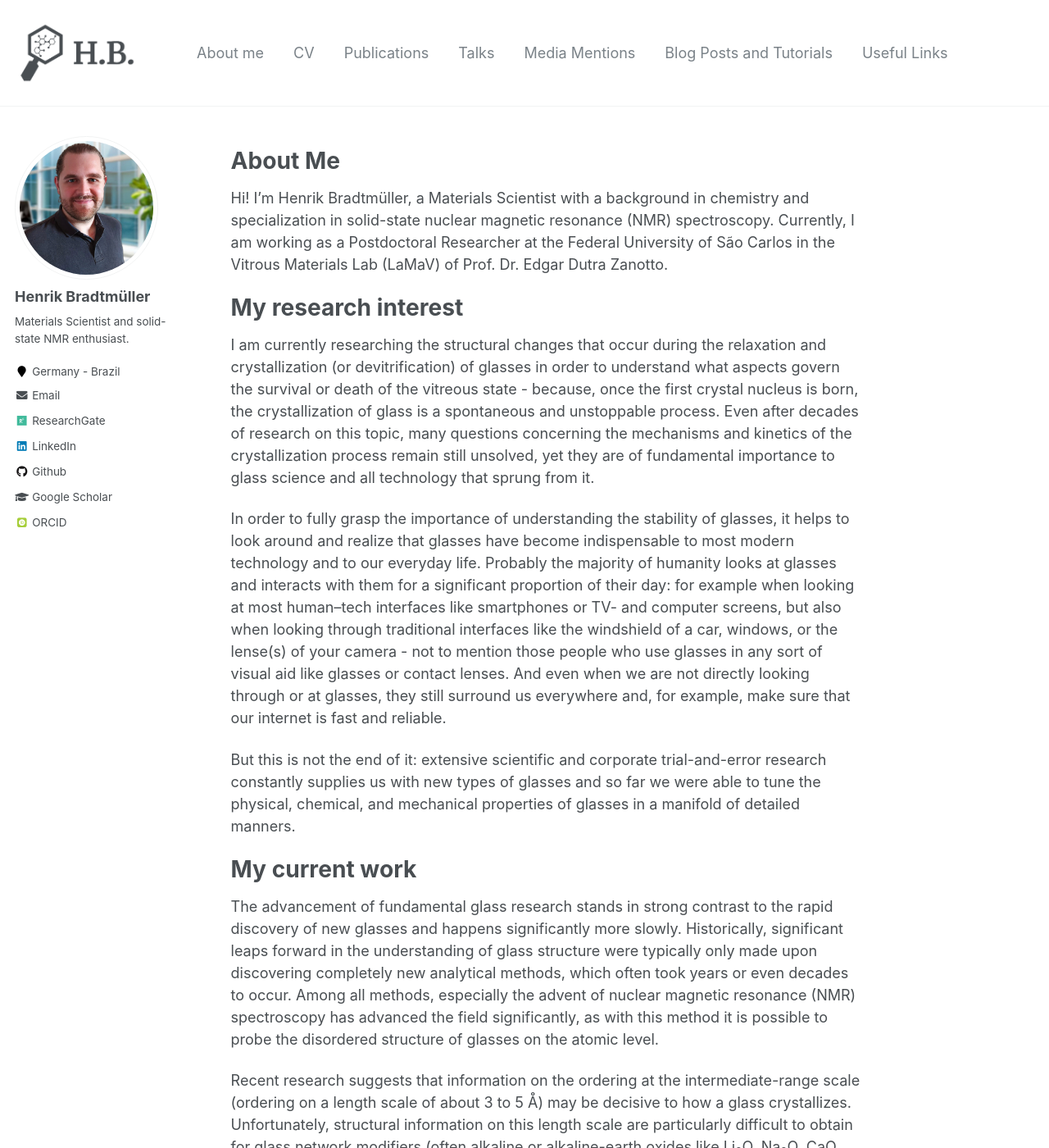
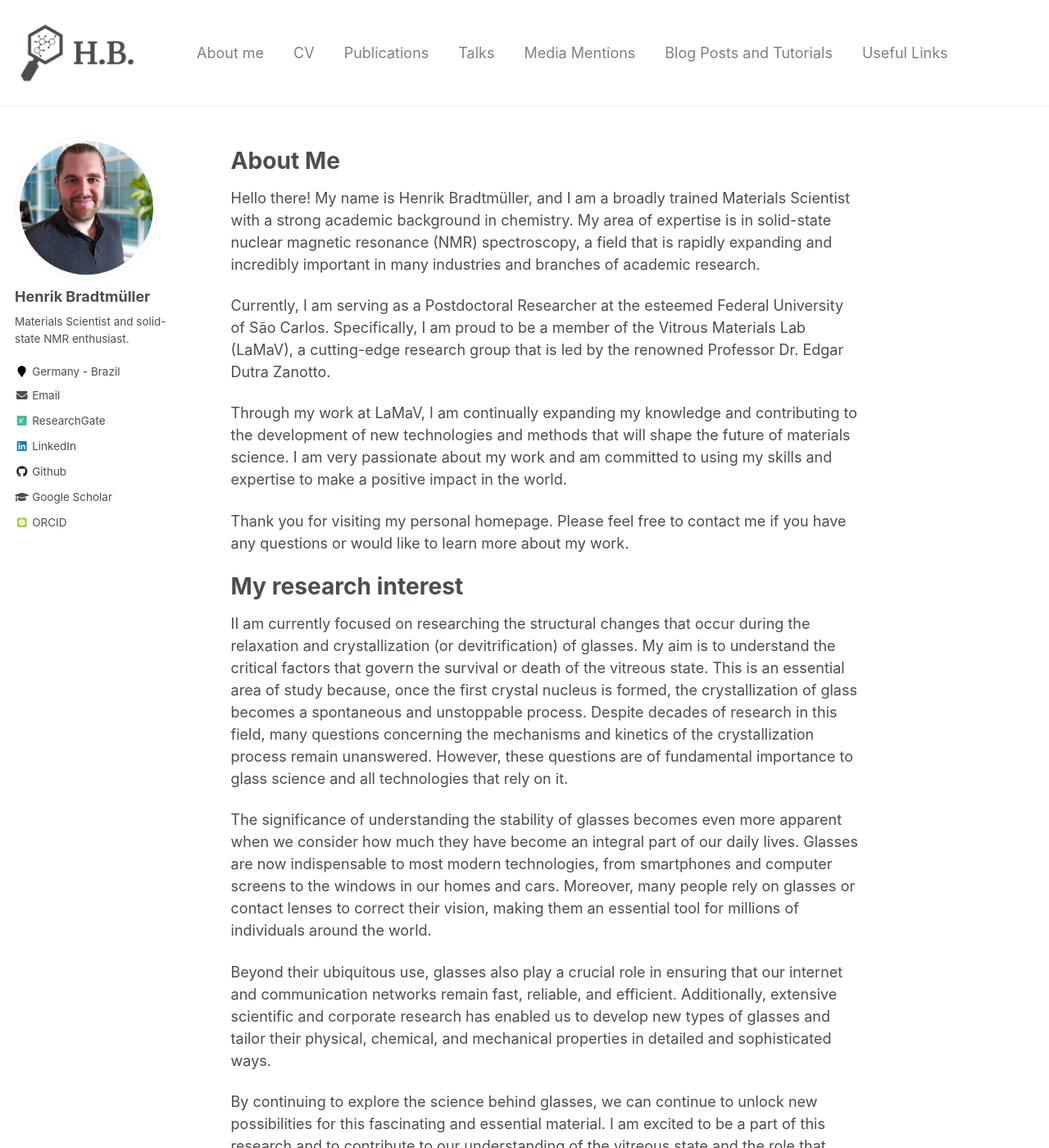
Before and after one commit to hbrmn/hbrmn.github.io, a Jekyll site: the page built from _pages/about.md, in a window 1280 px wide and 1400 px high. Shown: the whole window at 82% size. Built offline with Jekyll 4.4.1, drawn with Linux system fonts in a browser that asks for light colours; some web fonts are replaced; some of the changed text lies outside the part shown.

Commit message:
Update about.md

```diff
--- a/_pages/about.md
+++ b/_pages/about.md
@@ -10,21 +10,28 @@ redirect_from:
 About Me
 ======
 
-Hi! I'm Henrik Bradtmüller, a Materials Scientist with a background in chemistry and specialization in solid-state nuclear magnetic resonance (NMR) spectroscopy.
-Currently, I am working as a Postdoctoral Researcher at the Federal University of São Carlos in the Vitrous Materials Lab (LaMaV) of Prof. Dr. Edgar Dutra Zanotto.
+Hello there! My name is Henrik Bradtmüller, and I am a broadly trained Materials Scientist with a strong academic background in chemistry. My area of expertise is in solid-state nuclear magnetic resonance (NMR) spectroscopy, a field that is rapidly expanding and incredibly important in many industries and branches of academic research.
+
+Currently, I am serving as a Postdoctoral Researcher at the esteemed Federal University of São Carlos. Specifically, I am proud to be a member of the Vitrous Materials Lab (LaMaV), a cutting-edge research group that is led by the renowned Professor Dr. Edgar Dutra Zanotto.
+
+Through my work at LaMaV, I am continually expanding my knowledge and contributing to the development of new technologies and methods that will shape the future of materials science. I am very passionate about my work and am committed to using my skills and expertise to make a positive impact in the world.
+
+Thank you for visiting my personal homepage. Please feel free to contact me if you have any questions or would like to learn more about my work.
 
 My research interest
 ======
-I am currently researching the structural changes that occur during the relaxation and crystallization (or devitrification) of glasses in order to understand what aspects govern the survival or death of the vitreous state - because, once the first crystal nucleus is born, the crystallization of glass is a spontaneous and unstoppable process. Even after decades of research on this topic, many questions concerning the mechanisms and kinetics of the crystallization process remain still unsolved, yet they are of fundamental importance to glass science and all technology that sprung from it.
+II am currently focused on researching the structural changes that occur during the relaxation and crystallization (or devitrification) of glasses. My aim is to understand the critical factors that govern the survival or death of the vitreous state. This is an essential area of study because, once the first crystal nucleus is formed, the crystallization of glass becomes a spontaneous and unstoppable process. Despite decades of research in this field, many questions concerning the mechanisms and kinetics of the crystallization process remain unanswered. However, these questions are of fundamental importance to glass science and all technologies that rely on it.
 
-In order to fully grasp the importance of understanding the stability of glasses, it helps to look around and realize that glasses have become indispensable to most modern technology and to our everyday life. Probably the majority of humanity looks at glasses and interacts with them for a significant proportion of their day: for example when looking at most human--tech interfaces like smartphones or TV- and computer screens, but also when looking through traditional interfaces like the windshield of a car, windows, or the lense(s) of your camera - not to mention those people who use glasses in any sort of visual aid like glasses or contact lenses. And even when we are not directly looking through or at glasses, they still surround us everywhere and, for example, make sure that our internet is fast and reliable.
+The significance of understanding the stability of glasses becomes even more apparent when we consider how much they have become an integral part of our daily lives. Glasses are now indispensable to most modern technologies, from smartphones and computer screens to the windows in our homes and cars. Moreover, many people rely on glasses or contact lenses to correct their vision, making them an essential tool for millions of individuals around the world.
 
-But this is not the end of it: extensive scientific and corporate trial-and-error research constantly supplies us with new types of glasses and so far we were able to tune the physical, chemical, and mechanical properties of glasses in a manifold of detailed manners.
+Beyond their ubiquitous use, glasses also play a crucial role in ensuring that our internet and communication networks remain fast, reliable, and efficient. Additionally, extensive scientific and corporate research has enabled us to develop new types of glasses and tailor their physical, chemical, and mechanical properties in detailed and sophisticated ways.
+
+By continuing to explore the science behind glasses, we can continue to unlock new possibilities for this fascinating and essential material. I am excited to be a part of this research and to contribute to our understanding of the vitreous state and the role that glasses play in our lives.
 
 My current work
 ======
-The advancement of fundamental glass research stands in strong contrast to the rapid discovery of new glasses and happens significantly more slowly. Historically, significant leaps forward in the understanding of glass structure were typically only made upon discovering completely new analytical methods, which often took years or even decades to occur. Among all methods, especially the advent of nuclear magnetic resonance (NMR) spectroscopy has advanced the field significantly, as with this method it is possible to probe the disordered structure of glasses on the atomic level.
+The advancement of fundamental glass research has progressed much more slowly than the rapid discovery of new glasses. In the past, significant leaps forward in understanding glass structure were only made upon discovering completely new analytical methods, which often took years or even decades to develop. While many methods have contributed to our understanding of glasses, the advent of nuclear magnetic resonance (NMR) spectroscopy has particularly advanced the field. NMR spectroscopy enables us to probe the disordered structure of glasses at the atomic level.
 
-Recent research suggests that information on the ordering at the intermediate-range scale (ordering on a length scale of about 3 to 5 Å) may be decisive to how a glass crystallizes. Unfortunately, structural information on this length scale are particularly difficult to obtain for glass network modifiers (often alkaline or alkaline-earth oxides like Li<sub>2</sub>O, Na<sub>2</sub>O, CaO, MgO...), even with NMR spectroscopy.
+Recent research has shown that information on the intermediate-range scale ordering (on a length scale of about 3 to 5 Å) may be crucial to understanding how a glass crystallizes. Unfortunately, obtaining structural information on this length scale is particularly difficult for glass network modifiers (often alkaline or alkaline-earth oxides such as Li<sub>2</sub>O, Na<sub>2</sub>O, CaO, MgO, etc.), even with NMR spectroscopy.
 
-Therefore, my main research is focused on developing novel characterization strategies for glasses by pushing the boundaries of the current state-of-the-art methods of solid-state NMR spectroscopy. This involves mainly getting a grip on spectroscopically challenging quadrupolar nuclei, to which most glass network modifiers count.
+Therefore, my primary research focus is on developing novel characterization strategies for glasses. Specifically, I am pushing the boundaries of the current state-of-the-art methods of solid-state NMR spectroscopy. This involves developing strategies to address the spectroscopic challenges posed by quadrupolar nuclei, which include most glass network modifiers. Through these efforts, I aim to enhance our understanding of glass structures at the atomic level and ultimately contribute to the discovery of new glasses with unique properties and applications.
```
